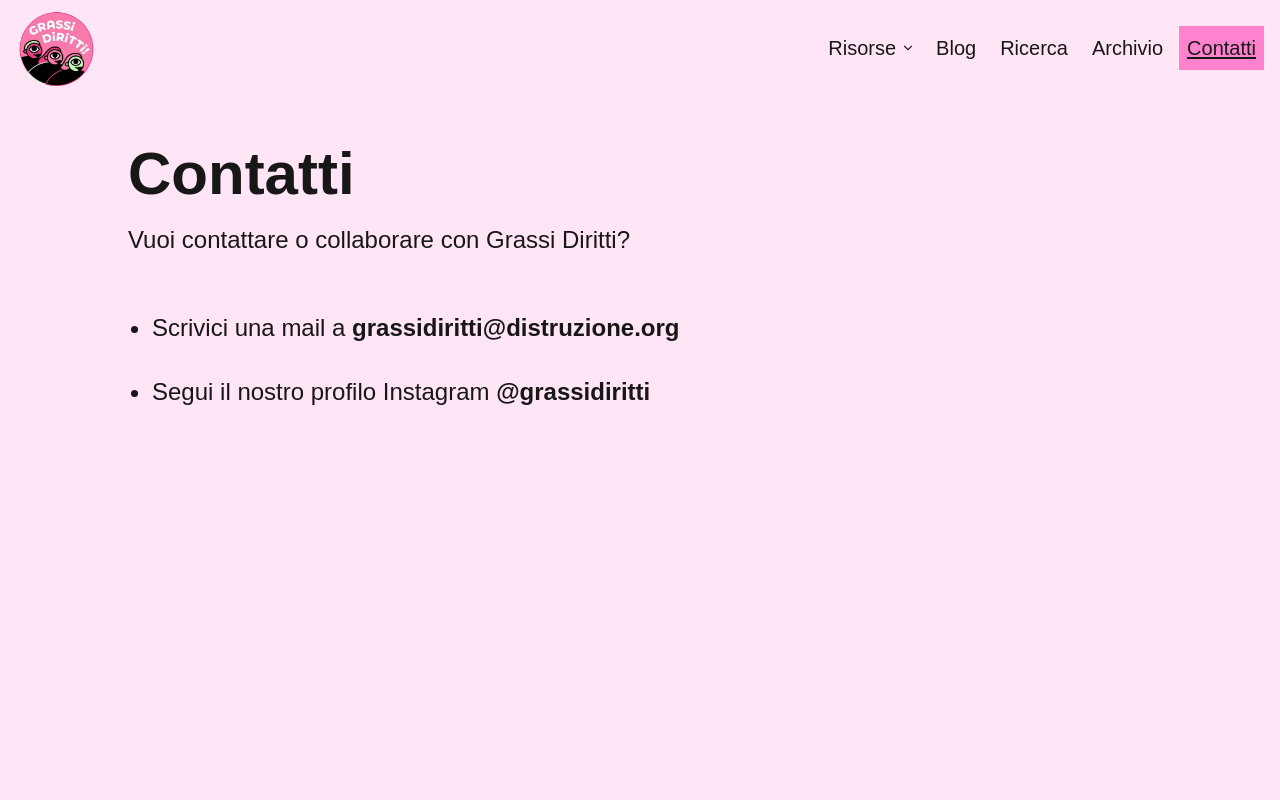
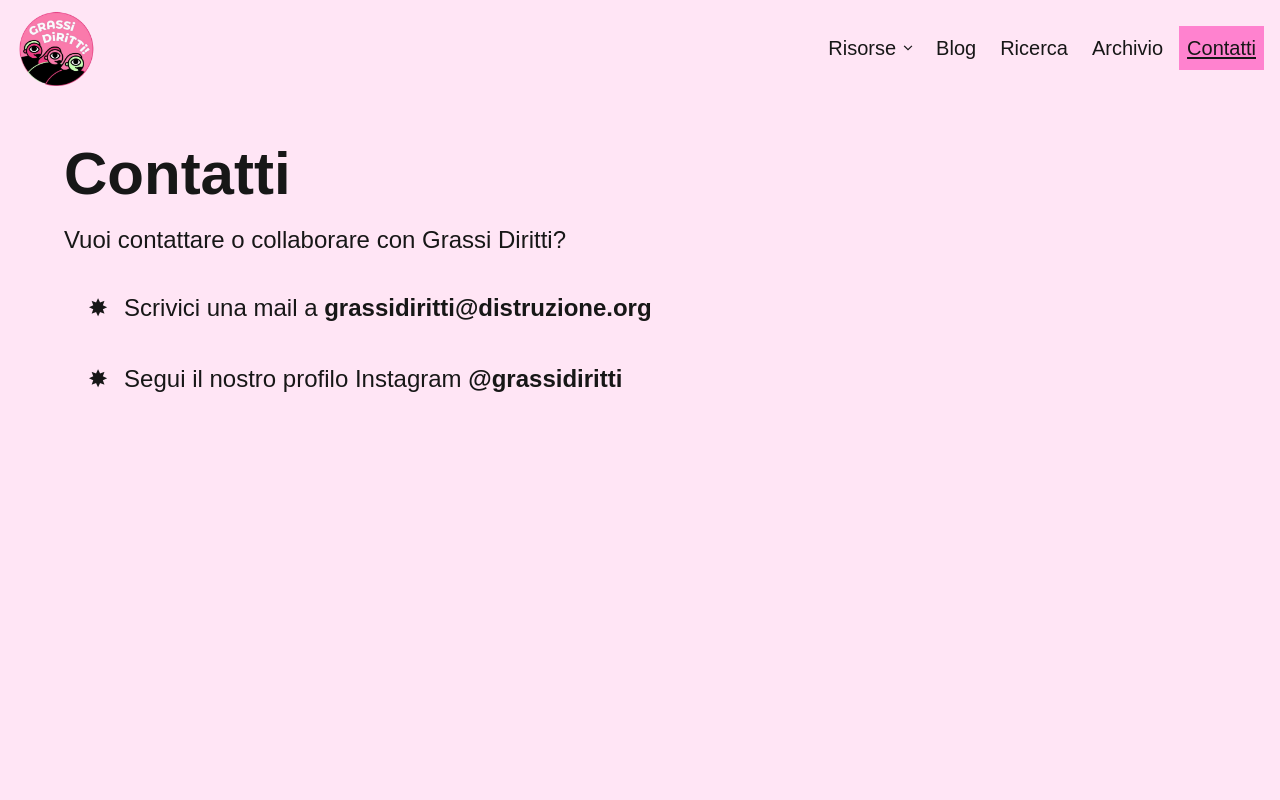
Before and after one commit to clssrx/grassi-diritti-website, a Next.js app: page /contatti in a window 1280 px wide. Shown: the top 800 px of the page. Built offline with nearby package versions, Linux system fonts and the light colour scheme.

Commit message:
update page width

```diff
--- a/src/app/contatti/page.tsx
+++ b/src/app/contatti/page.tsx
@@ -11,7 +11,7 @@ const instagram = {
 
 export default function ContattiPage() {
   return (
-    <main className="flex flex-col gap-6 max-w-5xl mx-auto py-8 md:gap-14 md:py-12">
+    <main className="flex flex-col gap-6 max-w-6xl mx-auto py-8 md:gap-8 md:py-12">
       <header className="flex flex-col gap-5">
         <h1 className="text-3xl md:text-6xl font-bold">{title}</h1>
 
@@ -19,19 +19,25 @@ export default function ContattiPage() {
       </header>
 
       <section>
-        <ul className="flex flex-col list-disc px-6 gap-8">
-          <li className="text-xl sm:text-2xl">
+        <ul className="flex flex-col px-6 gap-8">
+          <li className="flex flex-row text-xl sm:text-2xl leading-relaxed gap-4">
+            <span>✸</span>
+            <span>
               Scrivici una mail a{" "}
               <Link href={`mailto:${mail}`} className="font-bold">
                 {mail}
               </Link>
+            </span>
           </li>
 
-          <li className="text-xl sm:text-2xl">
+          <li className="flex flex-row text-xl sm:text-2xl leading-relaxed gap-4">
+            <span>✸</span>
+            <span>
               Segui il nostro profilo Instagram{" "}
               <Link href={instagram.link} className="font-bold">
                 {instagram.username}
               </Link>
+            </span>
           </li>
         </ul>
       </section>
--- a/src/app/globals.css
+++ b/src/app/globals.css
@@ -12,6 +12,7 @@
   --color-1: #c5f1b4;
   --color-2: #ff82cf;
   --color-3: #f67bab;
+  --color-4: #e2437e;
 }
 
 @theme inline {
@@ -53,7 +54,11 @@ footer {
 }
 
 :focus-visible {
-  outline: 2px solid var(--color-3);
+  outline: 2px solid #e2437e;
   outline-offset: 4px;
   border-radius: 8px;
 }
+
+::selection {
+  background: var(--color-1);
+}
--- a/src/app/ricerca/page.tsx
+++ b/src/app/ricerca/page.tsx
@@ -7,7 +7,7 @@ const subtitle =
 
 export default function RicercaPage() {
   return (
-    <main className="flex flex-col gap-6 max-w-5xl mx-auto py-8 md:gap-14 md:py-12">
+    <main className="flex flex-col gap-6 max-w-6xl mx-auto py-8 md:gap-14 md:py-12">
       <header className="flex flex-col gap-5">
         <h1 className="text-3xl md:text-6xl font-bold">{title}</h1>
 
--- a/src/app/risorse/english-resources/page.tsx
+++ b/src/app/risorse/english-resources/page.tsx
@@ -25,7 +25,7 @@ const subtitile =
 
 export default function RisorsePerPersoneGrassePage() {
   return (
-    <main className="flex flex-col gap-6 max-w-5xl mx-auto py-8 md:gap-14 md:py-12">
+    <main className="flex flex-col gap-6 max-w-6xl mx-auto py-8 md:gap-14 md:py-12">
       <header className="flex flex-col gap-5">
         <h1 className="text-3xl md:text-6xl font-bold">{title}</h1>
 
--- a/src/app/risorse/risorse-per-persone-grasse/page.tsx
+++ b/src/app/risorse/risorse-per-persone-grasse/page.tsx
@@ -83,7 +83,7 @@ const subtitile =
 
 export default function RisorsePerPersoneGrassePage() {
   return (
-    <main className="flex flex-col gap-6 max-w-5xl mx-auto py-8 md:gap-14 md:py-12">
+    <main className="flex flex-col gap-6 max-w-6xl mx-auto py-8 md:gap-14 md:py-12">
       <header className="flex flex-col gap-5">
         <h1 className="text-3xl md:text-6xl font-bold">{title}</h1>
 
--- a/src/app/risorse/risorse-per-professionisty-della-salute/page.tsx
+++ b/src/app/risorse/risorse-per-professionisty-della-salute/page.tsx
@@ -31,7 +31,7 @@ marianna the influenza.`,
 
 export default function RisorsePerProfessionist3Page() {
   return (
-    <main className="flex flex-col gap-6 max-w-5xl mx-auto py-8 md:gap-14 md:py-12">
+    <main className="flex flex-col gap-6 max-w-6xl mx-auto py-8 md:gap-14 md:py-12">
       <header className="flex flex-col gap-5">
         <h1 className="text-3xl md:text-6xl font-bold">{title}</h1>
 
```
Lines whose indentation alone changed are shown as unchanged.
